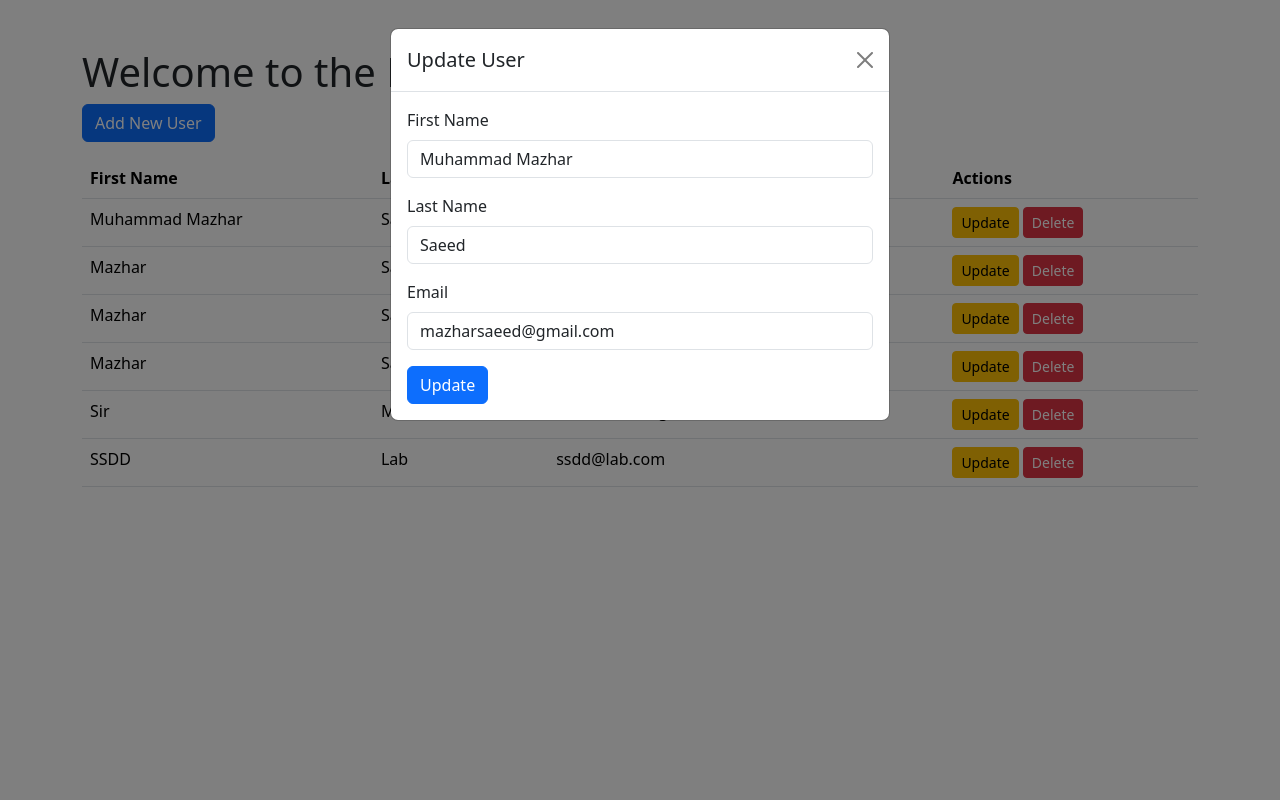
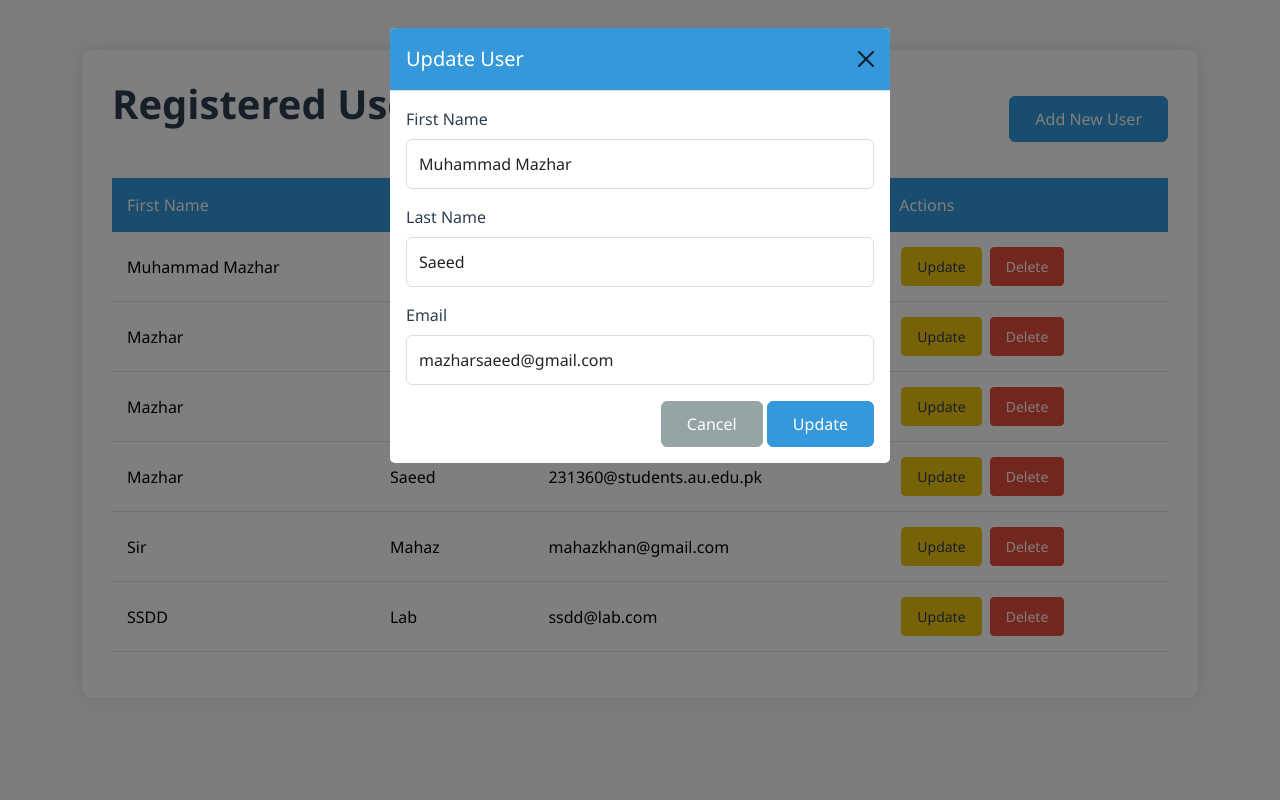
Before and after one commit to MR-PROFESSOR-790/Minimal_Flask_Application, a Flask app: page /home in a window 1280 px wide, after a click on "Update". Run offline with Flask 3, Linux system fonts and the light colour scheme.

Commit message:
Enhance user interface in templates by adding custom styles and improving layout. Update home and index pages for better user experience with responsive design and clearer structure.

```diff
--- /dev/null
+++ b/static/css/style.css
@@ -0,0 +1,189 @@
+/* Common Styles */
+body {
+    background-color: #f8f9fa;
+    font-family: 'Segoe UI', Tahoma, Geneva, Verdana, sans-serif;
+}
+
+/* Container Styles */
+.content-container {
+    max-width: 1200px;
+    margin: 50px auto;
+    padding: 30px;
+    background-color: white;
+    border-radius: 10px;
+    box-shadow: 0 0 20px rgba(0, 0, 0, 0.1);
+}
+
+.registration-container {
+    max-width: 600px;
+    margin: 50px auto;
+    padding: 30px;
+    background-color: white;
+    border-radius: 10px;
+    box-shadow: 0 0 20px rgba(0, 0, 0, 0.1);
+}
+
+/* Typography */
+.page-title {
+    color: #2c3e50;
+    text-align: center;
+    margin-bottom: 30px;
+    font-weight: 600;
+}
+
+.form-label {
+    font-weight: 500;
+    color: #2c3e50;
+}
+
+/* Form Elements */
+.form-control {
+    border: 1px solid #ddd;
+    padding: 12px;
+    transition: all 0.3s ease;
+}
+
+.form-control:focus {
+    border-color: #3498db;
+    box-shadow: 0 0 0 0.2rem rgba(52, 152, 219, 0.25);
+}
+
+.form-control-lg {
+    font-size: 1.1rem;
+}
+
+/* Buttons */
+.btn {
+    padding: 10px 25px;
+    font-weight: 500;
+    transition: all 0.3s ease;
+}
+
+.btn-primary {
+    background-color: #3498db;
+    border-color: #3498db;
+}
+
+.btn-primary:hover {
+    background-color: #2980b9;
+    border-color: #2980b9;
+}
+
+.btn-success {
+    background-color: #2ecc71;
+    border-color: #2ecc71;
+}
+
+.btn-success:hover {
+    background-color: #27ae60;
+    border-color: #27ae60;
+}
+
+.btn-warning {
+    background-color: #f1c40f;
+    border-color: #f1c40f;
+    color: #2c3e50;
+}
+
+.btn-warning:hover {
+    background-color: #f39c12;
+    border-color: #f39c12;
+    color: #2c3e50;
+}
+
+.btn-danger {
+    background-color: #e74c3c;
+    border-color: #e74c3c;
+}
+
+.btn-danger:hover {
+    background-color: #c0392b;
+    border-color: #c0392b;
+}
+
+.btn-secondary {
+    background-color: #95a5a6;
+    border-color: #95a5a6;
+}
+
+.btn-secondary:hover {
+    background-color: #7f8c8d;
+    border-color: #7f8c8d;
+}
+
+/* Table Styles */
+.table {
+    margin-top: 20px;
+    border-collapse: separate;
+    border-spacing: 0;
+}
+
+.table thead th {
+    background-color: #3498db;
+    color: white;
+    font-weight: 500;
+    border: none;
+    padding: 15px;
+}
+
+.table tbody tr {
+    transition: all 0.3s ease;
+}
+
+.table tbody tr:hover {
+    background-color: #f8f9fa;
+    transform: scale(1.01);
+}
+
+.table td {
+    padding: 15px;
+    vertical-align: middle;
+}
+
+/* Modal Styles */
+.modal-header {
+    background-color: #3498db;
+    color: white;
+    border-radius: 5px 5px 0 0;
+}
+
+.modal-header .btn-close {
+    color: white;
+    opacity: 0.8;
+}
+
+.modal-header .btn-close:hover {
+    opacity: 1;
+}
+
+.modal-content {
+    border: none;
+    border-radius: 5px;
+}
+
+/* Action Buttons */
+.action-buttons {
+    white-space: nowrap;
+}
+
+.action-buttons .btn {
+    margin: 0 2px;
+    padding: 8px 15px;
+}
+
+/* Responsive Design */
+@media (max-width: 768px) {
+    .content-container,
+    .registration-container {
+        margin: 20px;
+        padding: 20px;
+    }
+
+    .btn {
+        padding: 8px 20px;
+    }
+
+    .table-responsive {
+        margin: 0 -20px;
+    }
+}
--- a/templates/home.html
+++ b/templates/home.html
@@ -5,12 +5,18 @@
     <meta charset="utf-8">
     <meta name="viewport" content="width=device-width, initial-scale=1">
     <link href="https://cdn.jsdelivr.net/npm/bootstrap@5.3.6/dist/css/bootstrap.min.css" rel="stylesheet" integrity="sha384-4Q6Gf2aSP4eDXB8Miphtr37CMZZQ5oXLH2yaXMJ2w8e2ZtHTl7GptT4jmndRuHDT" crossorigin="anonymous">
+    <link rel="stylesheet" href="{{ url_for('static', filename='css/style.css') }}">
 </head>
 <body>
-    <div class="container mt-5">
-        <h1>Welcome to the Home</h1>
-        <a href="/" class="btn btn-primary mb-3">Add New User</a>
-        <table class="table">
+    <div class="container">
+        <div class="content-container">
+            <div class="d-flex justify-content-between align-items-center">
+                <h1 class="page-title">Registered Users</h1>
+                <a href="/" class="btn btn-primary">Add New User</a>
+            </div>
+
+            <div class="table-responsive">
+                <table class="table table-hover">
                     <thead>
                         <tr>
                             <th scope="col">First Name</th>
@@ -25,7 +31,7 @@
                             <td>{{firstapp.fname}}</td>
                             <td>{{firstapp.lname}}</td>
                             <td>{{firstapp.email}}</td>
-                    <td>
+                            <td class="action-buttons">
                                 <button type="button" class="btn btn-warning btn-sm" data-bs-toggle="modal" data-bs-target="#updateModal{{firstapp.sno}}">
                                     Update
                                 </button>
@@ -55,7 +61,10 @@
                                                 <label for="email{{firstapp.sno}}" class="form-label">Email</label>
                                                 <input type="email" class="form-control" id="email{{firstapp.sno}}" name="email" value="{{firstapp.email}}" required>
                                             </div>
+                                            <div class="text-end">
+                                                <button type="button" class="btn btn-secondary" data-bs-dismiss="modal">Cancel</button>
                                                 <button type="submit" class="btn btn-primary">Update</button>
+                                            </div>
                                         </form>
                                     </div>
                                 </div>
@@ -65,6 +74,8 @@
                     </tbody>
                 </table>
             </div>
+        </div>
+    </div>
 
     <script src="https://cdn.jsdelivr.net/npm/@popperjs/core@2.11.8/dist/umd/popper.min.js" integrity="sha384-I7E8VVD/ismYTF4hNIPjVp/Zjvgyol6VFvRkX/vR+Vc4jQkC+hVqc2pM8ODewa9r" crossorigin="anonymous"></script>
     <script src="https://cdn.jsdelivr.net/npm/bootstrap@5.3.6/dist/js/bootstrap.min.js" integrity="sha384-RuyvpeZCxMJCqVUGFI0Do1mQrods/hhxYlcVfGPOfQtPJh0JCw12tUAZ/Mv10S7D" crossorigin="anonymous"></script>
```
Also changed, not shown: templates/index.html (+17 -12 lines). Lines whose indentation alone changed are shown as unchanged.
